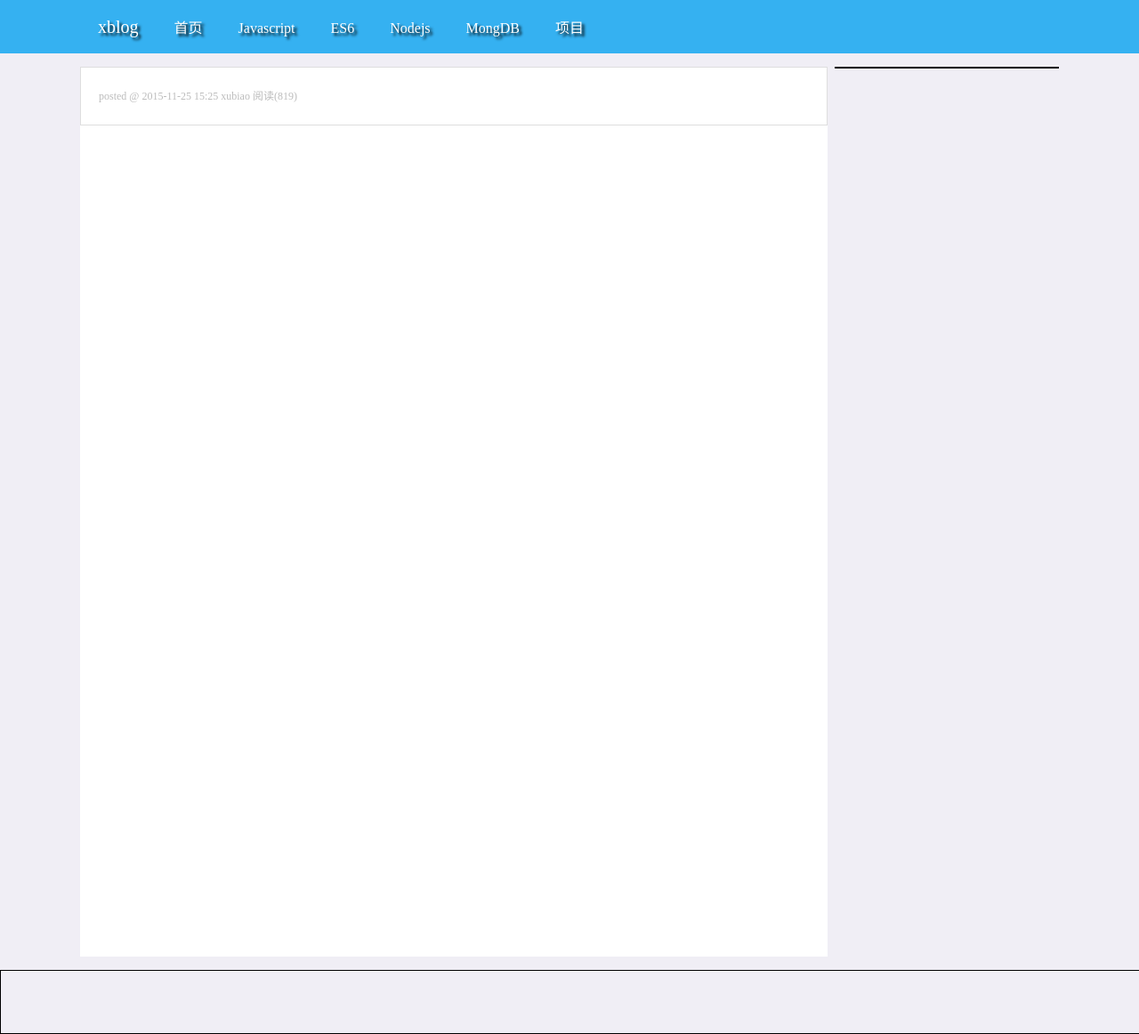
After one commit to RocketV2/xblog, a Node project: template app/views/app_show_page.pug in a window 1280 px wide. The commit adds this page. Shown: the whole page at 89% size. Run offline with Node 20 templates, Linux system fonts and the light colour scheme; the template is opened without the code that fills it, so the values that code supplies are empty; some libraries are stand-ins or nearby versions.

```diff
--- a/app.js
+++ b/app.js
@@ -67,7 +67,8 @@ app.use('/admin',adminRouters);// 后端请求处理
 app.use('/',appRouters); // 前端app请求
 
 // 设置静态资源
-app.use(express.static('./public'));
+app.use(express.static('./public'));// 公共文件
+app.use('/app',express.static('./app'));// 前端界面文件
 
 
 
--- a/app/css/app_index.css
+++ b/app/css/app_index.css
@@ -0,0 +1,111 @@
+html,body{
+	margin: 0px;
+	padding: 0px;
+}
+body{
+	background-color: #f0eef5;
+}
+/*头部样式*/
+.headers{
+	/*border: 1px solid black;*/
+	width: 100%;
+	height: 60px;
+	background-color: #35b1f1;
+}
+.navbar{
+	width: 90%;
+	max-width: 1100px;
+	min-width: 800px;
+	margin: 0px auto;
+}
+.navbar ul{
+	margin: 0px;
+	padding: 0px;
+}
+.navbar li{
+	margin: 0px;
+	list-style: none;
+	line-height: 60px;
+	display: inline-block;
+}
+.navbar li a{
+	color: #fff;
+	padding: 15px 20px;
+	text-decoration: none;
+	text-shadow: 3px 3px 3px #000;
+	font-size: 16px;
+}
+.navbar li:first-of-type a{
+	font-size: 20px;
+}
+li.navli:hover{
+	background-color: #1ba0e4;
+}
+li.navli a:hover{
+	color: #aed7ec;
+}
+
+
+
+
+
+
+.main, .footer{
+	position: relative;
+}
+
+
+/*主体样式*/
+.main{
+	/*border: 1px solid black;*/
+	width: 90%;
+	max-width: 1100px;
+	min-width: 800px;
+
+	height: 1000px;
+	min-height: 450px;
+	margin: 15px auto;
+
+}
+.contents{
+	/*border: 1px solid black;*/
+	padding: 0px;
+	margin-right: 260px;
+	background-color: #fff;
+	height: 1000px;
+}
+
+/*侧边信息框*/
+.sidebar{
+	border: 1px solid black;
+	float: right;
+	width: 250px;
+}
+.search{
+
+}
+
+
+
+
+
+
+
+
+
+
+
+
+
+
+
+
+
+
+
+
+.footers{
+	border: 1px solid black;
+	width: 100%;
+	height: 70px;
+}
--- /dev/null
+++ b/app/css/app_show_page.css
@@ -0,0 +1,20 @@
+
+.page-show{
+	background: #fff;
+    overflow: hidden;
+    padding: 20px;
+    border: 1px solid #dedede;
+}
+
+
+
+
+
+
+.detail-info{
+    color: #bcbcbc;
+    float: none;
+    text-align: left;
+    line-height: 200%;
+    font-size: 12px;
+}
--- a/app/views/app_index.pug
+++ b/app/views/app_index.pug
@@ -5,12 +5,43 @@ html
 		meta(name="viewport",content="width=device-width,initial-scale=1,minimum-scale=1.0,maximum-scale=1.0,user-scalable=no")
 		block titles
 		//- link(rel="shortcut icon",href="/images/favicon.ico",type="image/x-icon")
-		link(rel="stylesheet", href="/bootstrap/css/bootstrap.min.css")
-		link(rel="stylesheet", href="/css/app_index.css")
-		script(src="/common/jquery.min.js")
-		script(src="/bootstrap/js/bootstrap.min.js")
+		//- link(rel="stylesheet", href="/bootstrap/css/bootstrap.min.css")
+		//- script(src="/common/jquery.min.js")
+		//- script(src="/bootstrap/js/bootstrap.min.js")
+		//- 自定义样式／脚本
+		link(rel="stylesheet", href="/app/css/app_index.css")
 		//- 定义继承模块 block
 		block links
 		block scripts
 	body
-		p smile and positive  vv bb nn
+		div.headers
+			div.navbar
+				ul
+					li.navli
+						a(href="#") xblog
+					li.navli
+						a(href="/") 首页
+					li.navli
+						a(href="/Javascript") Javascript
+					li.navli
+						a(href="#") ES6
+					li.navli
+						a(href="#") Nodejs
+					li.navli
+						a(href="#") MongDB
+					li.navli
+						a(href="#") 项目
+		//- 主体内容
+		div.main
+			//- 侧边导航
+			div.sidebar
+				div.search
+				div.links
+				div.docs-kinds
+				div.docs-years
+
+			//- 内容
+			div.contents
+				block content
+
+		div.footers
--- /dev/null
+++ b/app/views/app_show_page.pug
@@ -0,0 +1,18 @@
+extends app_index
+
+block titles
+
+block links
+	link(rel="stylesheet", href="/app/css/app_show_page.css")
+
+block scripts
+
+block content
+	div.page-show
+		div.page-content
+		div.page-detail
+			div.detail-kind
+			div.detail-like
+			div.detail-pre-next
+			div.detail-info
+				| posted @ 2015-11-25 15:25 xubiao 阅读(819)
```
Also changed, not shown: app/css/app_show_list.css (added, +46 -0 lines), app/routers/appRouters.js (+33 -22 lines), app/views/app_show_list.pug (added, +37 -0 lines).
